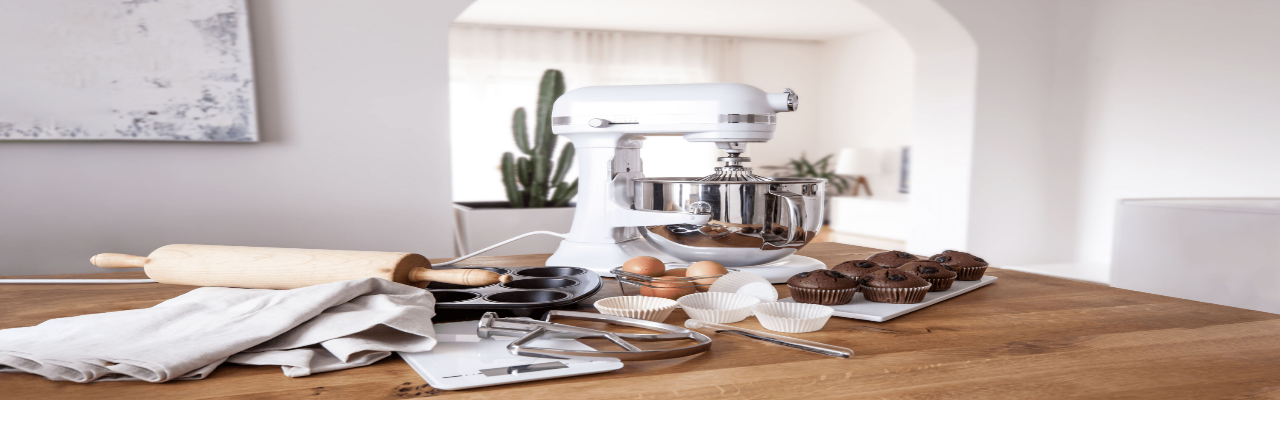
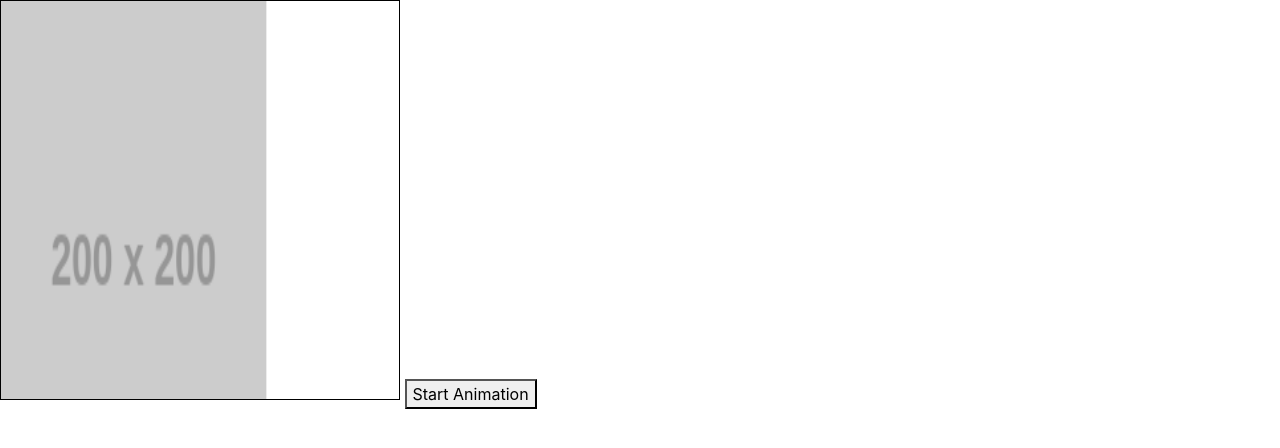
Before and after one commit to toanlehcm/learning_fabricjs, a website: page index.html in a window 1280 px wide. Drawn offline with Linux system fonts and the light colour scheme.

Commit message:
- Demo animation.

```diff
--- a/css/main.css
+++ b/css/main.css
@@ -33,3 +33,9 @@
   position: absolute;
   bottom: 0%;
 }
+
+#myCanvas {
+  width: 400px;
+  height: 400px;
+  border: 1px solid black;
+}
--- a/index.html
+++ b/index.html
@@ -17,13 +17,40 @@
 </head>
 
 <body>
-  <div class="wrapper-canvas">
+  <!-- <div class="wrapper-canvas">
     <canvas id="canvas_good"></canvas>
-  </div>
+  </div> -->
 
   <!-- <div class="distortion-container">
     <img id="image" src="images/afternoon_good.jpg" style="width: 100%">
   </div> -->
+
+  <!-- <canvas id="myCanvas" width="300" height="150" style="border:1px solid #d3d3d3;"></canvas> -->
+
+  <!-- By GPT-->
+  <canvas id="myCanvas"></canvas>
+  <button id="startButton">Start Animation</button>
 </body>
 
+<script>
+  // var i = 0, opacityHide = 0, opacityShow = 1;
+
+  // var c = document.getElementById("myCanvas");
+  // var ctx = c.getContext("2d");
+
+  // ctx.fillStyle = "red";
+  // ctx.fillRect(20, 20, 75, 50);
+
+  //Turn transparency on
+  // ctx.globalAlpha = 1;
+  // ctx.fillStyle = "blue";
+  // ctx.fillRect(50, 50, 75, 50);
+  // ---
+
+
+
+
+
+</script>
+
 </html>
--- a/js/main.js
+++ b/js/main.js
@@ -3,32 +3,127 @@ var scaleImage = { x: 0, y: 0 };
 var afternoonImgGoodObj;
 var afternoonImgBadObj;
 
-var afternoonImgGood = new Image();
-afternoonImgGood.src = CONST.AFTERNOON_GOOD_IMG;
+var imgMorningGood = new Image();
+imgMorningGood.src = CONST.MORNING_GOOD_IMG;
+
+var imgAfternoonGood = new Image();
+imgAfternoonGood.src = CONST.AFTERNOON_GOOD_IMG;
 
 /* Initiate a canvas instance. */
-function initCanvas() {
-  canvasGoodObj = new fabric.Canvas(canvasGood);
-  canvasGoodObj.setWidth(CONST.CANVAS_STYLE_WIDTH);
-  canvasGoodObj.setHeight(CONST.CANVAS_STYLE_HEIGHT);
+// function initCanvas() {
+//   canvasGoodObj = new fabric.Canvas(canvasGood);
+//   canvasGoodObj.setWidth(CONST.CANVAS_STYLE_WIDTH);
+//   canvasGoodObj.setHeight(CONST.CANVAS_STYLE_HEIGHT);
+// }
+
+// function initImageObj() {
+//   afternoonImgGoodObj = imageUtil.handleInitImgObj(afternoonImgGoodObj, imgAfternoonGood);
+
+//   scaleImage.x = CONST.CANVAS_STYLE_WIDTH / afternoonImgGoodObj.width;
+//   scaleImage.y = CONST.CANVAS_STYLE_HEIGHT / afternoonImgGoodObj.height;
+
+//   imageUtil.setImageObj([afternoonImgGoodObj], scaleImage, CONST.OPACITY_SHOW);
+
+//   canvasGoodObj.add(afternoonImgGoodObj);
+//   canvasGoodObj.renderAll();
+// }
+
+/* Demo animation. */
+// var canvas, ctx;
+// let alpha = 0;
+// let animationId;
+// let start = null;
+// const duration = 2000; // 2 seconds
+
+// function animate(timestamp) {
+//   if (!start) start = timestamp;
+//   var elapsed = timestamp - start;
+
+//   ctx.drawImage(imgMorningGood, 0, 0, CONST.CANVAS_STYLE_WIDTH, CONST.CANVAS_STYLE_HEIGHT);
+
+//   if (elapsed < duration) {
+
+//     animationId = requestAnimationFrame(animate);
+
+//     ctx.globalAlpha = alpha;
+
+//     ctx.drawImage(imgAfternoonGood, 0, 0, CONST.CANVAS_STYLE_WIDTH, CONST.CANVAS_STYLE_HEIGHT);
+
+//     alpha += 0.01;
+
+//     if (alpha > 1) {
+//       cancelAnimationFrame(animationId);
+//     }
+//   }
+// }
+
+/* --- */
+var canvas;
+var context;
+
+const imageA = new Image();
+imageA.src = "https://via.placeholder.com/200x200/FF0000";
+const imageB = new Image();
+imageB.src = "https://via.placeholder.com/200x200/0000FF";
+const imageC = new Image();
+imageC.src = "https://via.placeholder.com/200x200/008000";
+
+let opacityA = 1;
+let opacityB = 0;
+let opacityC = 0;
+
+let isAnimating = false;
+
+function draw() {
+  context.clearRect(0, 0, canvas.width, canvas.height);
+
+  context.globalAlpha = opacityA;
+  context.drawImage(imageA, 0, 0);
+
+  context.globalAlpha = opacityB;
+  context.drawImage(imageB, 0, 0);
+
+  context.globalAlpha = opacityC;
+  context.drawImage(imageC, 0, 0);
 }
 
-function initImageObj() {
-  afternoonImgGoodObj = imageUtil.handleInitImgObj(afternoonImgGoodObj, afternoonImgGood);
+function animate(currentTime) {
+  if (!isAnimating) {
+    return;
+  }
 
-  scaleImage.x = CONST.CANVAS_STYLE_WIDTH / afternoonImgGoodObj.width;
-  scaleImage.y = CONST.CANVAS_STYLE_HEIGHT / afternoonImgGoodObj.height;
+  if (currentTime <= 800) {
+    opacityC = currentTime / 800;
+  } else if (currentTime <= 1200) {
+    opacityB = (currentTime - 400) / 800;
+  } else if (currentTime <= 1450) {
+    opacityB = 1 - (currentTime - 1200) / 800;
+  } else if (currentTime <= 1850) {
+    opacityC = 1 - (currentTime - 1450) / 500;
+  } else {
+    isAnimating = false;
+    return;
+  }
 
-  imageUtil.setImageObj([afternoonImgGoodObj], scaleImage, CONST.OPACITY_SHOW);
-
-  canvasGoodObj.add(afternoonImgGoodObj);
-  canvasGoodObj.renderAll();
+  draw();
+  requestAnimationFrame(animate);
 }
 
+function startAnimation() {
+  isAnimating = true;
+  requestAnimationFrame(animate);
+}
+
+
+
+
 window.onload = function init() {
-  canvasGood = document.getElementById("canvas_good");
 
-  initCanvas();
+  canvas = document.getElementById("myCanvas");
+  context = canvas.getContext("2d");
 
-  initImageObj();
+  draw();
+
+  document.getElementById("startButton").addEventListener("click", startAnimation);
+
 };
```
